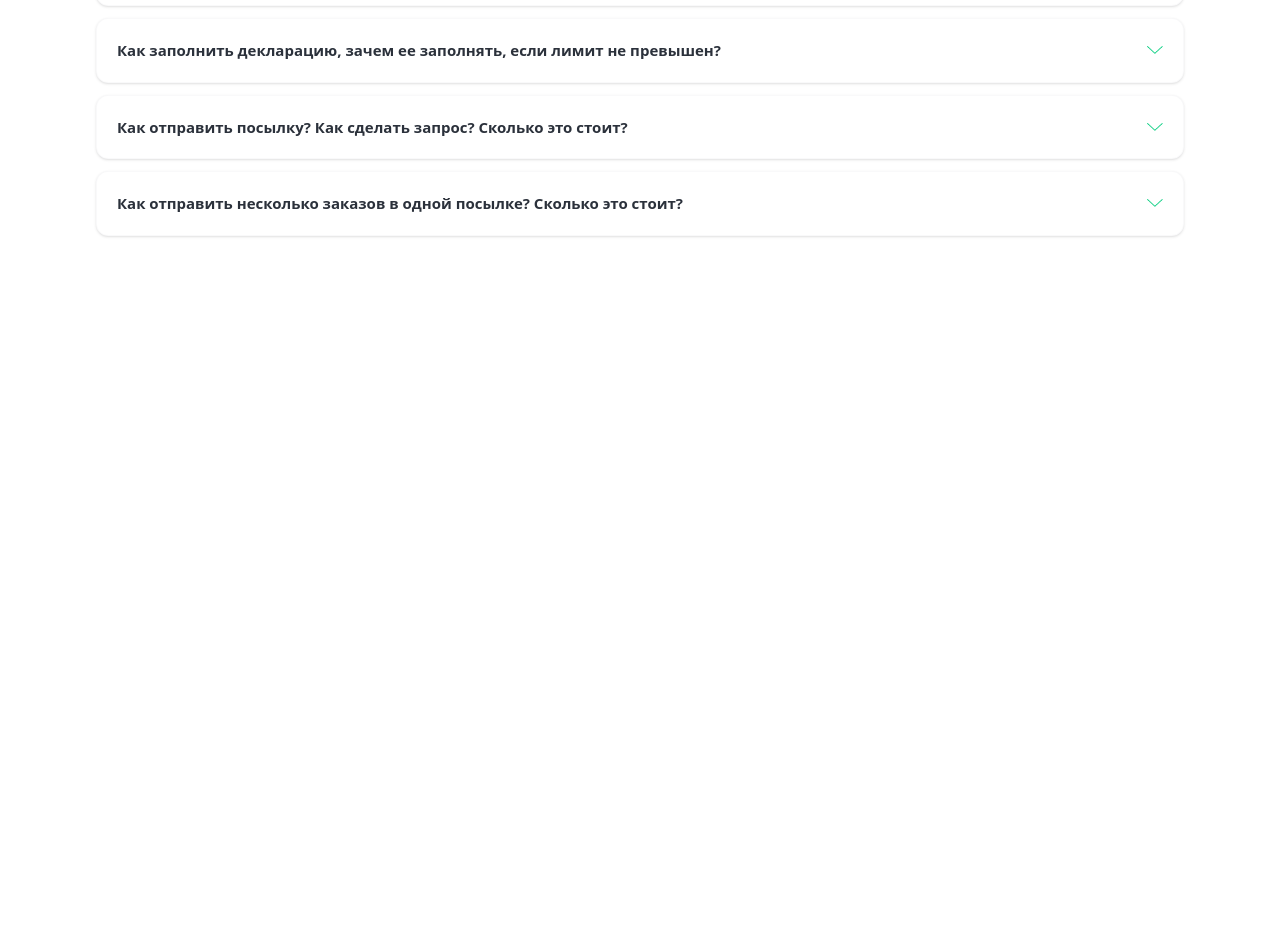
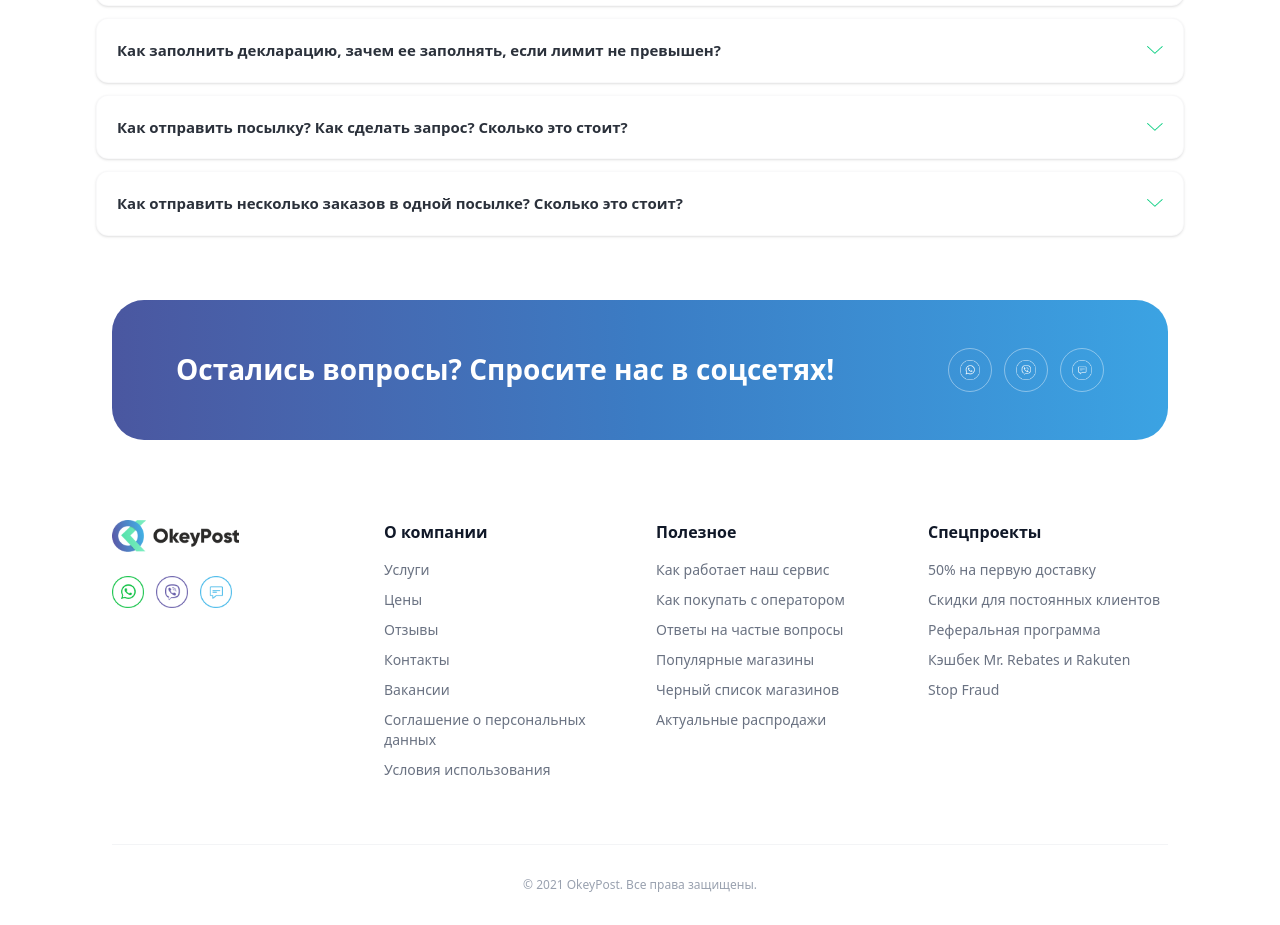
Before and after one commit to kabirovabdullo60-dot/PAGES, a website: page src/page4.html in a window 1280 px wide. Shown: the part 3782-4707 px from the top of the page. Before the commit the page ends 4082 px from the top, so only its background shows below. Drawn offline with Linux system fonts and the light colour scheme.

Commit message:
page4_footer

```diff
--- a/src/page4.html
+++ b/src/page4.html
@@ -450,5 +450,80 @@
 
     </div>
 </section>
+
+ <footer class="w-full max-w-7xl mx-auto px-4 md:px-8 space-y-16 pb-8">
+
+        <div class="w-full rounded-[32px] bg-gradient-to-r from-[#4A57A0] via-[#3B7CC4] to-[#3BA3E3] p-8 md:p-12 lg:px-16 flex flex-col sm:flex-row items-center justify-between gap-6 min-h-[140px]">
+            <div class="text-white text-center sm:text-left">
+                <h2 class="text-2xl md:text-[28px] font-bold leading-tight">
+                    Остались вопросы? Спросите нас в соцсетях!
+                </h2>
+            </div>
+            <div class="flex items-center gap-3">
+                <a href="#" class="w-11 h-11 rounded-full border border-white/40 flex items-center justify-center hover:bg-white/10 transition-colors">
+                    <img src="./images_page1/Ватсап (1).png" alt="" class="w-5 h-5 opacity-90">
+                </a>
+                <a href="#" class="w-11 h-11 rounded-full border border-white/40 flex items-center justify-center hover:bg-white/10 transition-colors">
+                    <img src="./images_page1/Вайбер (1).png" alt="" class="w-5 h-5 opacity-90">
+                </a>
+                <a href="#" class="w-11 h-11 rounded-full border border-white/40 flex items-center justify-center hover:bg-white/10 transition-colors">
+                    <img src="./images_page1/Чат (1).png" alt="" class="w-5 h-5 opacity-90">
+                </a>
+            </div>
+        </div>
+
+        <div class="grid grid-cols-1 sm:grid-cols-2 md:grid-cols-4 gap-8 pt-4">
+
+            <div class="space-y-6">
+                <img src="./images_page1/Лого.png" alt="OkeyPost" class="h-8">
+                <div class="flex items-center gap-3">
+                    <img src="./images_page1/Ватсап.png" alt="" class="w-8 h-8 cursor-pointer">
+                    <img src="./images_page1/Вайбер.png" alt="" class="w-8 h-8 cursor-pointer">
+                    <img src="./images_page1/Чат.png" alt="" class="w-8 h-8 cursor-pointer">
+                </div>
+            </div>
+
+            <div class="space-y-4">
+                <h3 class="text-base font-bold text-gray-900">О компании</h3>
+                <ul class="space-y-2.5 text-sm text-gray-500 font-medium">
+                    <li><a href="#" class="hover:text-gray-900">Услуги</a></li>
+                    <li><a href="#" class="hover:text-gray-900">Цены</a></li>
+                    <li><a href="#" class="hover:text-gray-900">Отзывы</a></li>
+                    <li><a href="#" class="hover:text-gray-900">Контакты</a></li>
+                    <li><a href="#" class="hover:text-gray-900">Вакансии</a></li>
+                    <li><a href="#" class="hover:text-gray-900">Соглашение о персональных данных</a></li>
+                    <li><a href="#" class="hover:text-gray-900">Условия использования</a></li>
+                </ul>
+            </div>
+
+            <div class="space-y-4">
+                <h3 class="text-base font-bold text-gray-900">Полезное</h3>
+                <ul class="space-y-2.5 text-sm text-gray-500 font-medium">
+                    <li><a href="#" class="hover:text-gray-900">Как работает наш сервис</a></li>
+                    <li><a href="#" class="hover:text-gray-900">Как покупать с оператором</a></li>
+                    <li><a href="#" class="hover:text-gray-900">Ответы на частые вопросы</a></li>
+                    <li><a href="#" class="hover:text-gray-900">Популярные магазины</a></li>
+                    <li><a href="#" class="hover:text-gray-900">Черный список магазинов</a></li>
+                    <li><a href="#" class="hover:text-gray-900">Актуальные распродажи</a></li>
+                </ul>
+            </div>
+
+            <div class="space-y-4">
+                <h3 class="text-base font-bold text-gray-900">Спецпроекты</h3>
+                <ul class="space-y-2.5 text-sm text-gray-500 font-medium">
+                    <li><a href="#" class="hover:text-gray-900">50% на первую доставку</a></li>
+                    <li><a href="#" class="hover:text-gray-900">Скидки для постоянных клиентов</a></li>
+                    <li><a href="#" class="hover:text-gray-900">Реферальная программа</a></li>
+                    <li><a href="#" class="hover:text-gray-900">Кэшбек Mr. Rebates и Rakuten</a></li>
+                    <li><a href="#" class="hover:text-gray-900">Stop Fraud</a></li>
+                </ul>
+            </div>
+        </div>
+
+        <div class="pt-8 border-t border-gray-100 text-center text-xs text-gray-400 font-medium">
+            © 2021 OkeyPost. Все права защищены.
+        </div>
+
+    </footer>
 </body>
 </html>
```
